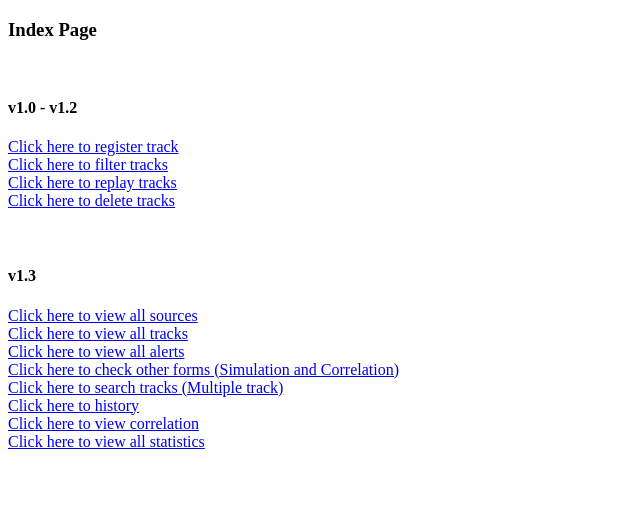
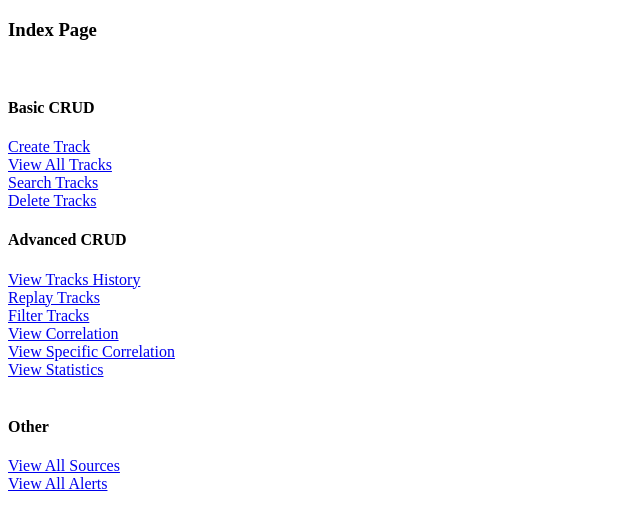
Before and after one commit to mta-mtdlsad/MTDL_Version1, a Spring Boot app: page / in a window 1280 px wide. Shown: the top 530 px of the page, without its empty margins (0-640 px from the left). Run offline with Spring Boot 4, Linux system fonts and the light colour scheme.

Commit message:
Commit 6l :: Day 13 :: Ensured that all form links in index.html work properly

```diff
--- a/src/main/resources/application.properties
+++ b/src/main/resources/application.properties
@@ -1,7 +1,7 @@
 spring.datasource.url=jdbc:postgresql://localhost:5432/MTMS_DB
 spring.datasource.dbcp2.default-schema=mtmsSchema
 spring.datasource.username=postgres
-spring.datasource.password=1234
+spring.datasource.password=postgres
 
 spring.jpa.hibernate.ddl-auto=update
 spring.jpa.database-platform=org.hibernate.dialect.PostgreSQLDialect
--- a/src/main/resources/static/index.html
+++ b/src/main/resources/static/index.html
@@ -7,20 +7,22 @@
     <body>
         <h3>Index Page</h3><br/>
 
-        <h4>v1.0 - v1.2</h4>
-        <a href="track-form.html">Click here to register track</a><br/>
-        <a href="/filter-form.html">Click here to filter tracks</a><br/>
-        <a href="api/tracks/replay">Click here to replay tracks</a><br/>
-        <a href="/api/tracks/maintenance">Click here to delete tracks</a><br/><br/><br/>
+        <h4>Basic CRUD</h4>
+        <a href="track-form.html">Create Track</a><br/>
+        <a href="/tracks">View All Tracks</a><br/>
+        <a href="/api/tracks/search">Search Tracks</a><br/>
+        <a href="/api/tracks/maintenance">Delete Tracks</a><br/>
 
-        <h4>v1.3</h4>
-        <a href="/api/sources/list">Click here to view all sources</a><br/>
-        <a href="/tracks">Click here to view all tracks</a><br/>
-        <a href="/api/alerts">Click here to view all alerts</a><br/>
-        <a href="other-forms.html">Click here to check other forms (Simulation and Correlation)</a><br/>
-        <a href="/api/tracks/search">Click here to search tracks (Multiple track)</a><br/>
-        <a href="/api/tracks/history">Click here to history</a><br/>
-        <a href="/api/analytics/correlations">Click here to view correlation</a><br/>
-        <a href="/api/statistics">Click here to view all statistics</a><br/>
+        <h4>Advanced CRUD</h4>
+        <a href="/api/tracks/history">View Tracks History</a><br/>
+        <a href="api/tracks/replay">Replay Tracks</a><br/>
+        <a href="/filter-form.html">Filter Tracks</a><br/>
+        <a href="/api/analytics/correlations">View Correlation</a><br/>
+        <a href="other-forms.html">View Specific Correlation</a><br/>
+        <a href="/api/statistics">View Statistics</a><br/><br/>
+
+        <h4>Other</h4>
+        <a href="/api/sources/list">View All Sources</a><br/>
+        <a href="/api/alerts">View All Alerts</a><br/><br/><br/>
     </body>
 </html>
--- a/src/main/resources/static/track-form.html
+++ b/src/main/resources/static/track-form.html
@@ -7,7 +7,7 @@
 <body>
 <div class="">
     <h3>Track Form</h3>
-    <form method="POST" action="/api/tracks/create">
+    <form method="POST" action="/api/tracks/createTrack">
         <label>Enter Source ID</label>
         <input type="text" name="sourceId" required><br><br>
         <label>Enter Sequence Number</label>
@@ -36,10 +36,12 @@
         <input type="datetime-local" name="trackCreatedTime" required><br><br>
         <input type="submit">
     </form><br><br>
+    <!--
     <form method="get" action="statistics">
         <input type="hidden" name="purpose" value="statistics">
         <input type="submit" value="Get Statistics">
     </form>
+    -->
 </div>
 </body>
 </html>
```
Also changed, not shown: src/main/java/com/mtms/controller/TrackController.java (+45 -0 lines), src/main/resources/static/other-forms.html (+5 -6 lines).
